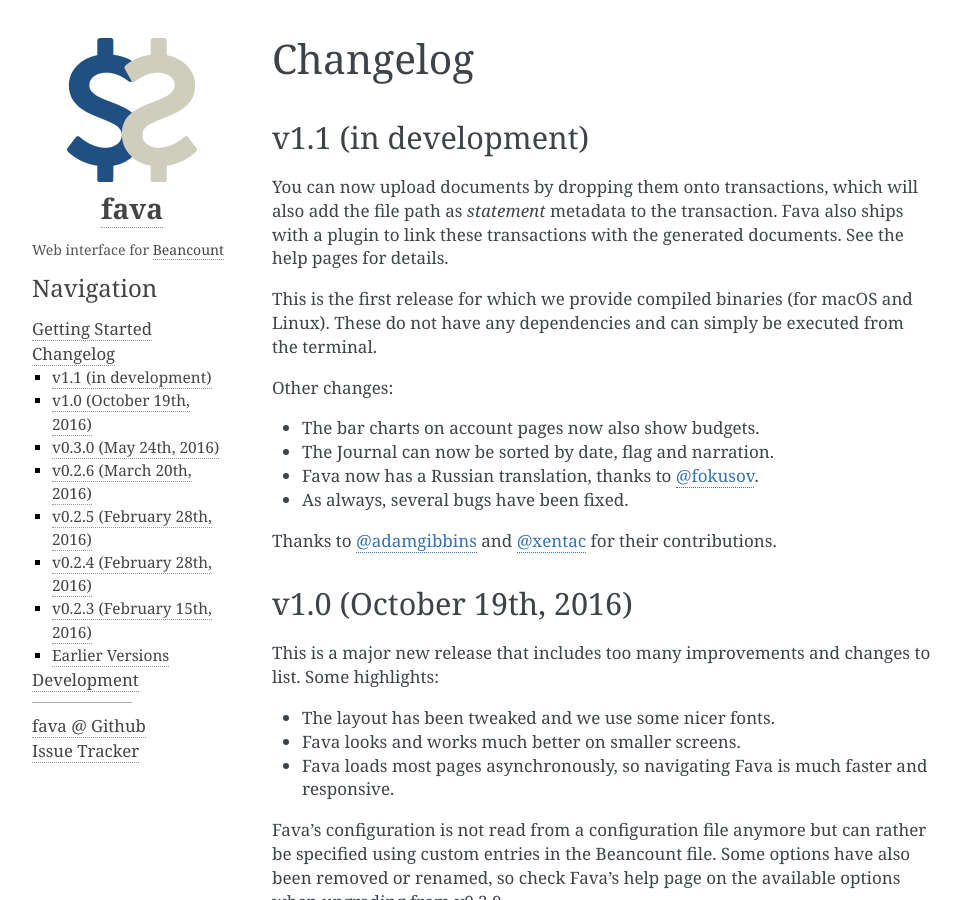
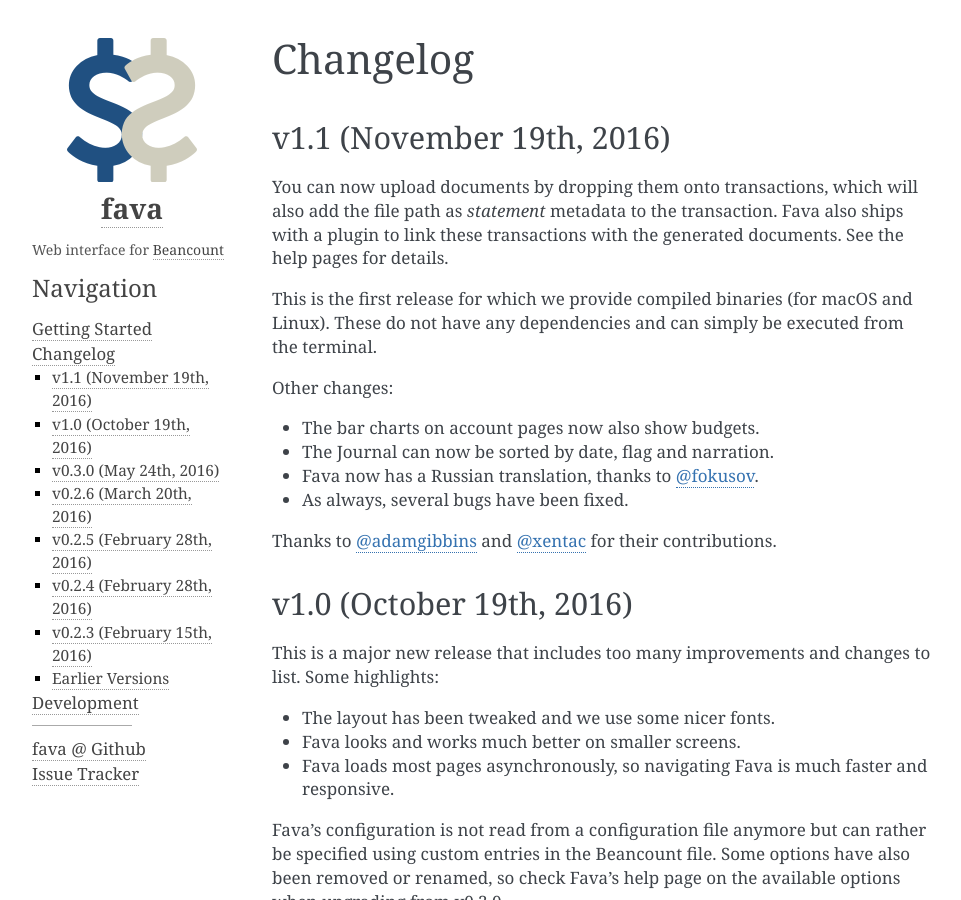
Before and after one commit to beancount/fava, a Sphinx documentation site: the page built from docs/changelog.rst, in a window 1280 px wide and 900 px high. Shown: the whole window, without its empty margins (148-1109 px from the left). Built offline with Sphinx 7.4.7, drawn with Linux system fonts in a browser that asks for light colours.

```diff
--- a/docs/changelog.rst
+++ b/docs/changelog.rst
@@ -1,8 +1,8 @@
 Changelog
 =========
 
-v1.1 (in development)
----------------------
+v1.1 (November 19th, 2016)
+--------------------------
 
 You can now upload documents by dropping them onto transactions, which will
 also add the file path as `statement` metadata to the transaction. Fava also
--- a/fava/__init__.py
+++ b/fava/__init__.py
@@ -12,4 +12,4 @@
     limitations under the License.
 """
 
-__version__ = '1.1'
+__version__ = '1.2-dev'
```
